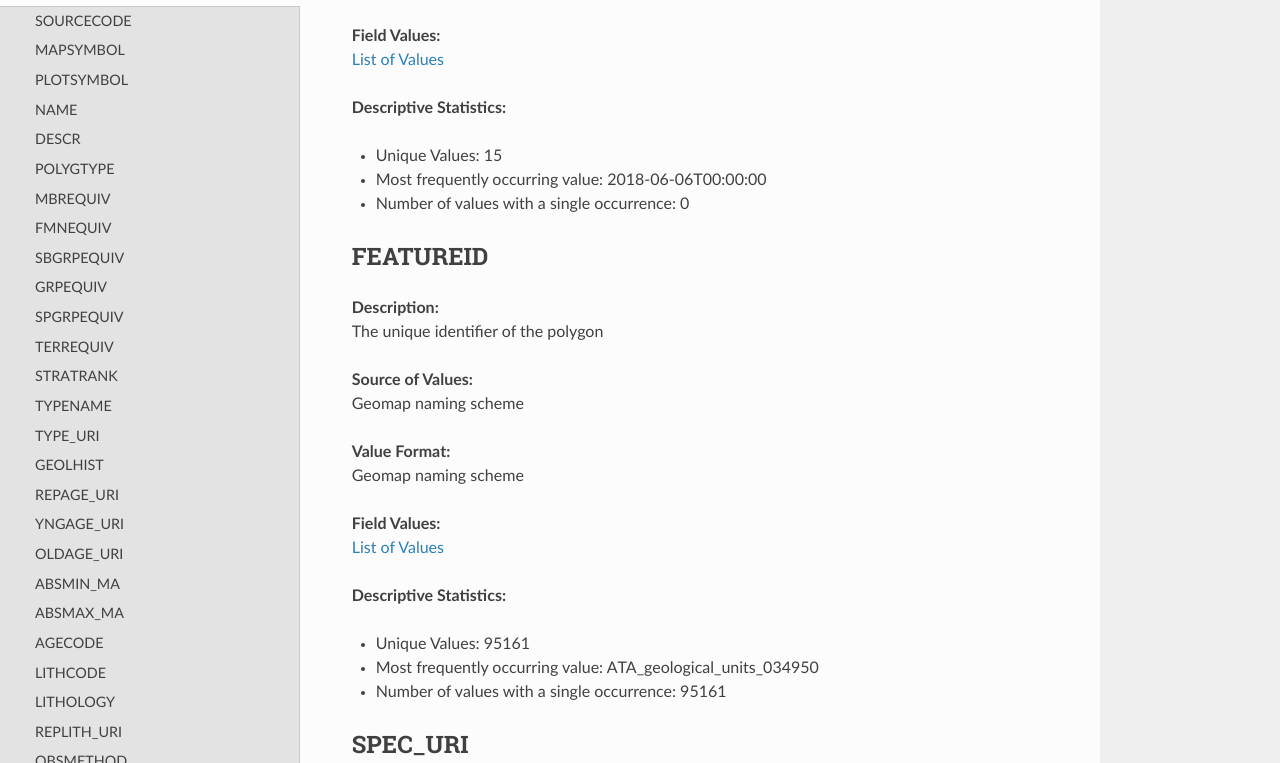
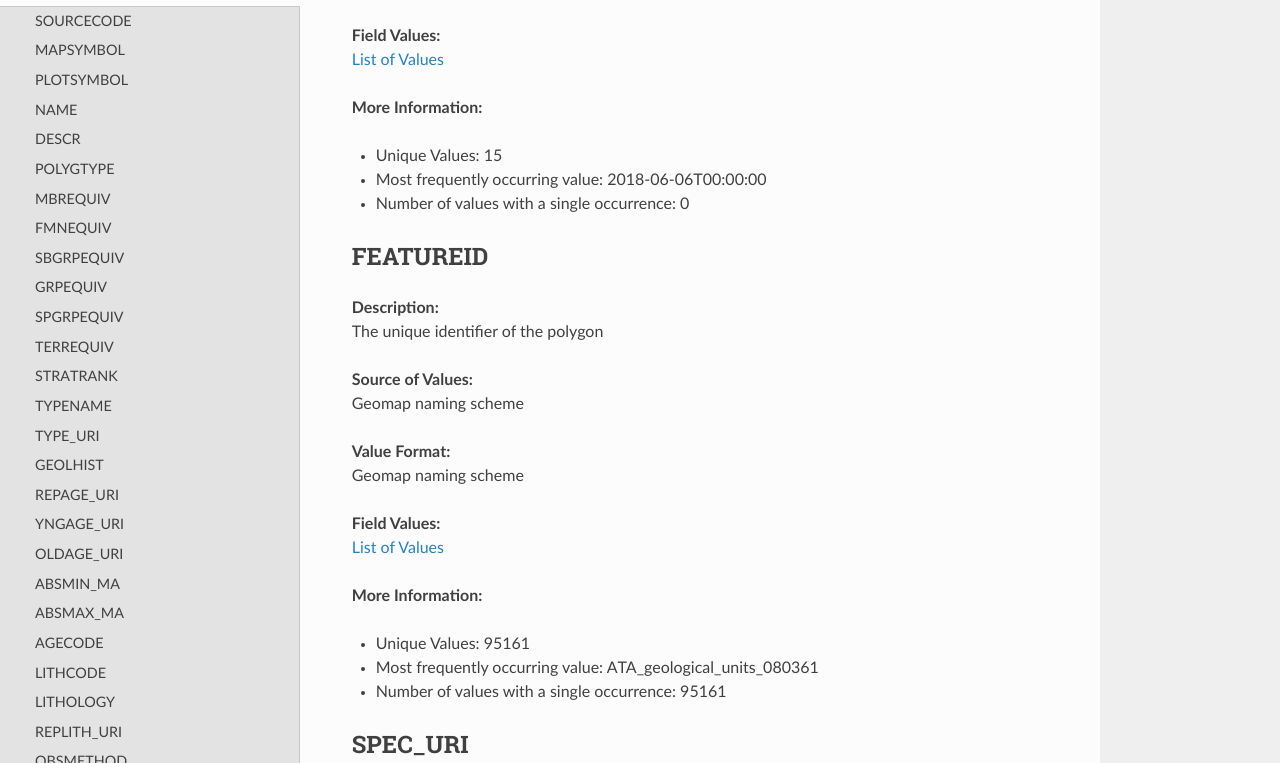
Before and after one commit to selkind/GeoMap, an MkDocs documentation site: the page built from docs/field_glossary.md, in a window 1280 px wide and 1400 px high, scrolled down 20168 px. Shown: the part 160-923 px from the top of the window. Built offline with MkDocs 1.6.1, drawn with Linux system fonts in a browser that asks for light colours; nearby versions of some CDN libraries; some of the changed text lies outside the part shown.

Commit message:
switch to 'more information'

```diff
--- a/docs/field_glossary.md
+++ b/docs/field_glossary.md
@@ -21,7 +21,7 @@ Determined by original publication authors
 **Field Value Restrictions:**
 Unrestricted
 
-**Descriptive Statistics:**
+**More Information:**
 
 - Unique Values: 801
 - Most frequently occurring value: C-Tr
@@ -44,7 +44,7 @@ The first one or two UPPERCASE characters represent the geological time period.
 **Field Value Restrictions:**
 See [legend](legend.md)
 
-**Descriptive Statistics:**
+**More Information:**
 
 - Unique Values: 173
 - Most frequently occurring value: JKg
@@ -67,7 +67,7 @@ Determined by GeoMAP dataset compilers
 **Field Value Restrictions:**
 Unrestricted
 
-**Descriptive Statistics:**
+**More Information:**
 
 - Unique Values: 183
 - Most frequently occurring value: JKg
@@ -90,7 +90,7 @@ Determined by original publication authors
 **Field Value Restrictions:**
 Unrestricted
 
-**Descriptive Statistics:**
+**More Information:**
 
 - Unique Values: 666
 - Most frequently occurring value: marine sedimentary and metasedimentary rocks (Carboniferous to Triassic)
@@ -113,7 +113,7 @@ Determined by dataset compilers, summarized from SOURCE author descriptions
 **Field Value Restrictions:**
 Unrestricted
 
-**Descriptive Statistics:**
+**More Information:**
 
 - Unique Values: 757
 - Most frequently occurring value: unfossiliferous low grade regional metamorphic clastic sedimentary rocks; some basaltic to andesitic lavas
@@ -133,7 +133,7 @@ String
 **Field Values:**
 [List of Values](field_values/POLYGTYPE_values.md)
 
-**Descriptive Statistics:**
+**More Information:**
 
 - Unique Values: 3
 - Most frequently occurring value: rock
@@ -156,7 +156,7 @@ String
 **Field Value Restrictions:**
 Unrestricted
 
-**Descriptive Statistics:**
+**More Information:**
 
 - Unique Values: 19
 - Most frequently occurring value:
@@ -179,7 +179,7 @@ String
 **Field Value Restrictions:**
 Unrestricted
 
-**Descriptive Statistics:**
+**More Information:**
 
 - Unique Values: 246
 - Most frequently occurring value: LeMay Formation; Trinity Penninsula Formation
@@ -202,7 +202,7 @@ String
 **Field Value Restrictions:**
 Unrestricted
 
-**Descriptive Statistics:**
+**More Information:**
 
 - Unique Values: 1
 - Most frequently occurring value: Ross Sea Drift
@@ -225,7 +225,7 @@ String
 **Field Value Restrictions:**
 Unrestricted
 
-**Descriptive Statistics:**
+**More Information:**
 
 - Unique Values: 59
 - Most frequently occurring value:
@@ -248,7 +248,7 @@ String
 **Field Value Restrictions:**
 Unrestricted
 
-**Descriptive Statistics:**
+**More Information:**
 
 - Unique Values: 14
 - Most frequently occurring value:
@@ -271,7 +271,7 @@ String
 **Field Value Restrictions:**
 Unrestricted
 
-**Descriptive Statistics:**
+**More Information:**
 
 - Unique Values: 11
 - Most frequently occurring value: Wilson Terrane
@@ -297,7 +297,7 @@ see GeoSciML link
 **Field Value Restrictions:**
 [http://cgi.vocabs.ga.gov.au/object?uri=http://resource.geosciml.org/classifier/cgi/stratigraphicrank](http://cgi.vocabs.ga.gov.au/object?uri=http://resource.geosciml.org/classifier/cgi/stratigraphicrank)
 
-**Descriptive Statistics:**
+**More Information:**
 
 - Unique Values: 12
 - Most frequently occurring value: rank not specified
@@ -323,7 +323,7 @@ see GeoSciML link
 **Field Value Restrictions:**
 [http://cgi.vocabs.ga.gov.au/object?uri=http://resource.geosciml.org/classifier/cgi/geologicunittype](http://cgi.vocabs.ga.gov.au/object?uri=http://resource.geosciml.org/classifier/cgi/geologicunittype)
 
-**Descriptive Statistics:**
+**More Information:**
 
 - Unique Values: 6
 - Most frequently occurring value: lithostratigraphic unit
@@ -349,7 +349,7 @@ see GeoSciML link
 **Field Value Restrictions:**
 [http://cgi.vocabs.ga.gov.au/object?uri=http://resource.geosciml.org/classifier/cgi/geologicunittype](http://cgi.vocabs.ga.gov.au/object?uri=http://resource.geosciml.org/classifier/cgi/geologicunittype)
 
-**Descriptive Statistics:**
+**More Information:**
 
 - Unique Values: 5
 - Most frequently occurring value: http://resource.geosciml.org/classifier/cgi/geologicunittype/lithostratigraphic_unit
@@ -375,7 +375,7 @@ see GeoSciML link
 **Field Value Restrictions:**
 [https://vocabs.ardc.edu.au/repository/api/lda/csiro/international-chronostratigraphic-chart/geologic-time-scale-2020/collection](https://vocabs.ardc.edu.au/repository/api/lda/csiro/international-chronostratigraphic-chart/geologic-time-scale-2020/collection)
 
-**Descriptive Statistics:**
+**More Information:**
 
 - Unique Values: 113
 - Most frequently occurring value: early Jurassic to early Cretaceous
@@ -401,7 +401,7 @@ see GeoSciML link
 **Field Value Restrictions:**
 [https://vocabs.ardc.edu.au/repository/api/lda/csiro/international-chronostratigraphic-chart/geologic-time-scale-2020/collection](https://vocabs.ardc.edu.au/repository/api/lda/csiro/international-chronostratigraphic-chart/geologic-time-scale-2020/collection)
 
-**Descriptive Statistics:**
+**More Information:**
 
 - Unique Values: 41
 - Most frequently occurring value: http://resource.geosciml.org/classifier/ics/ischart/Paleozoic
@@ -427,7 +427,7 @@ see GeoSciML link
 **Field Value Restrictions:**
 [https://vocabs.ardc.edu.au/repository/api/lda/csiro/international-chronostratigraphic-chart/geologic-time-scale-2020/collection](https://vocabs.ardc.edu.au/repository/api/lda/csiro/international-chronostratigraphic-chart/geologic-time-scale-2020/collection)
 
-**Descriptive Statistics:**
+**More Information:**
 
 - Unique Values: 51
 - Most frequently occurring value: http://resource.geosciml.org/classifier/ics/ischart/Albian
@@ -453,7 +453,7 @@ see GeoSciML link
 **Field Value Restrictions:**
 [https://vocabs.ardc.edu.au/repository/api/lda/csiro/international-chronostratigraphic-chart/geologic-time-scale-2020/collection](https://vocabs.ardc.edu.au/repository/api/lda/csiro/international-chronostratigraphic-chart/geologic-time-scale-2020/collection)
 
-**Descriptive Statistics:**
+**More Information:**
 
 - Unique Values: 52
 - Most frequently occurring value: http://resource.geosciml.org/classifier/ics/ischart/Cambrian
@@ -476,7 +476,7 @@ Float
 **Field Value Restrictions:**
 Positive Integer
 
-**Descriptive Statistics:**
+**More Information:**
 
 - Unique Values: 121
 - Most frequently occurring value: 100.5
@@ -499,7 +499,7 @@ Float
 **Field Value Restrictions:**
 Positive Integer
 
-**Descriptive Statistics:**
+**More Information:**
 
 - Unique Values: 130
 - Most frequently occurring value: 541.0
@@ -519,7 +519,7 @@ Defined for GeoMAP (following convention used for digital geological map of Aust
 **Field Values:**
 [List of Values](field_values/AGECODE_values.md)
 
-**Descriptive Statistics:**
+**More Information:**
 
 - Unique Values: 46
 - Most frequently occurring value: JK
@@ -533,7 +533,7 @@ A one character symbol for the representative lithology of the MAPSYMBOL rock-ty
 **Field Values:**
 [List of Values](field_values/LITHCODE_values.md)
 
-**Descriptive Statistics:**
+**More Information:**
 
 - Unique Values: 25
 - Most frequently occurring value: s
@@ -559,7 +559,7 @@ see GeoSciML link
 **Field Value Restrictions:**
 [http://cgi.vocabs.ga.gov.au/object?uri=http://resource.geosciml.org/classifier/cgi/lithology](http://cgi.vocabs.ga.gov.au/object?uri=http://resource.geosciml.org/classifier/cgi/lithology)
 
-**Descriptive Statistics:**
+**More Information:**
 
 - Unique Values: 410
 - Most frequently occurring value: unknown
@@ -585,7 +585,7 @@ see GeoSciML link
 **Field Value Restrictions:**
 [http://cgi.vocabs.ga.gov.au/object?uri=http://resource.geosciml.org/classifier/cgi/lithology](http://cgi.vocabs.ga.gov.au/object?uri=http://resource.geosciml.org/classifier/cgi/lithology)
 
-**Descriptive Statistics:**
+**More Information:**
 
 - Unique Values: 80
 - Most frequently occurring value: http://resource.geosciml.org/classifier/cgi/lithology/metamorphic_rock
@@ -611,7 +611,7 @@ see GeoSciML link
 **Field Value Restrictions:**
 [http://cgi.vocabs.ga.gov.au/vocab/featureobservationmethod](http://cgi.vocabs.ga.gov.au/vocab/featureobservationmethod)
 
-**Descriptive Statistics:**
+**More Information:**
 
 - Unique Values: 5
 - Most frequently occurring value: synthesis from multiple sources
@@ -631,7 +631,7 @@ String
 **Field Values:**
 [List of Values](field_values/CONFIDENCE_values.md)
 
-**Descriptive Statistics:**
+**More Information:**
 
 - Unique Values: 162
 - Most frequently occurring value: GEOLHIST uncertain
@@ -648,7 +648,7 @@ Value from GeoMap contributers
 **Field Values:**
 [List of Values](field_values/POSACC_M_values.md)
 
-**Descriptive Statistics:**
+**More Information:**
 
 - Unique Values: 1
 - Most frequently occurring value: 250.0
@@ -668,7 +668,7 @@ String
 **Field Values:**
 [List of Values](field_values/SOURCE_values.md)
 
-**Descriptive Statistics:**
+**More Information:**
 
 - Unique Values: 158
 - Most frequently occurring value: Burton-Johnson & Riley 2015
@@ -691,7 +691,7 @@ Link
 **Field Values:**
 [List of Values](field_values/METADATA_values.md)
 
-**Descriptive Statistics:**
+**More Information:**
 
 - Unique Values: 1
 - Most frequently occurring value: https://data.gns.cri.nz/metadata/srv/eng/catalog.search#/metadata/1482B48B-3E70-41AE-9BD0-672722A81EC7
@@ -708,7 +708,7 @@ Value from GeoMap contributers
 **Field Values:**
 [List of Values](field_values/RESSCALE_values.md)
 
-**Descriptive Statistics:**
+**More Information:**
 
 - Unique Values: 3
 - Most frequently occurring value: 250000
@@ -728,7 +728,7 @@ Date
 **Field Values:**
 [List of Values](field_values/CAPTSCALE_values.md)
 
-**Descriptive Statistics:**
+**More Information:**
 
 - Unique Values: 1
 - Most frequently occurring value: 50000
@@ -748,7 +748,7 @@ Datetime: YYYY-MM-DDThh:mm:ss
 **Field Values:**
 [List of Values](field_values/CAPTDATE_values.md)
 
-**Descriptive Statistics:**
+**More Information:**
 
 - Unique Values: 14
 - Most frequently occurring value: 2017-07-26T00:00:00
@@ -768,7 +768,7 @@ Datetime: YYYY-MM-DDThh:mm:ss
 **Field Values:**
 [List of Values](field_values/MODDATE_values.md)
 
-**Descriptive Statistics:**
+**More Information:**
 
 - Unique Values: 15
 - Most frequently occurring value: 2018-06-06T00:00:00
@@ -788,10 +788,10 @@ Geomap naming scheme
 **Field Values:**
 [List of Values](field_values/FEATUREID_values.md)
 
-**Descriptive Statistics:**
+**More Information:**
 
 - Unique Values: 95161
-- Most frequently occurring value: ATA_geological_units_034950
+- Most frequently occurring value: ATA_geological_units_080361
 - Number of values with a single occurrence: 95161
 
 ## SPEC_URI
@@ -814,7 +814,7 @@ Link
 **Field Value Restrictions:**
 [http://defs.opengis.net/elda-common/ogc-def/resource?uri=http://www.opengis.net/def/nil/OGC/0/missing&_format=html](http://defs.opengis.net/elda-common/ogc-def/resource?uri=http://www.opengis.net/def/nil/OGC/0/missing&_format=html)
 
-**Descriptive Statistics:**
+**More Information:**
 
 - Unique Values: 1
 - Most frequently occurring value: http://www.opengis.net/def/nil/OGC/0/missing
@@ -834,7 +834,7 @@ Geomap naming scheme
 **Field Values:**
 [List of Values](field_values/DATASET_values.md)
 
-**Descriptive Statistics:**
+**More Information:**
 
 - Unique Values: 9
 - Most frequently occurring value: ATA_PEN_geological_units
@@ -854,7 +854,7 @@ String
 **Field Values:**
 [List of Values](field_values/REGION_values.md)
 
-**Descriptive Statistics:**
+**More Information:**
 
 - Unique Values: 2
 - Most frequently occurring value: East Antarctica
```
Also changed, not shown: 1 other file.
